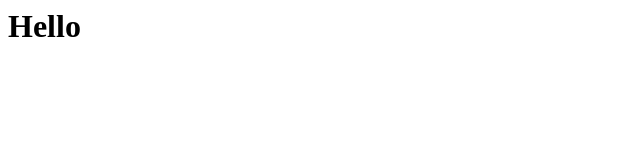
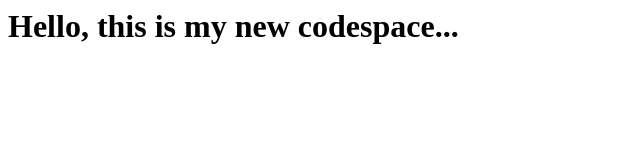
Before and after one commit to iperbob/skills-code-with-codespaces, a plain HTML site: page index.html in a window 1280 px wide. Shown: the whole page, without its empty margins (0-640 px from the left). Drawn offline with Linux system fonts and the light colour scheme.

Commit message:
Adding hello from the codespace!

```diff
--- a/index.html
+++ b/index.html
@@ -1,3 +1,3 @@
 <html>
-  <h1>Hello</h1>
+  <h1>Hello, this is my new codespace...</h1>
 </html>
```
